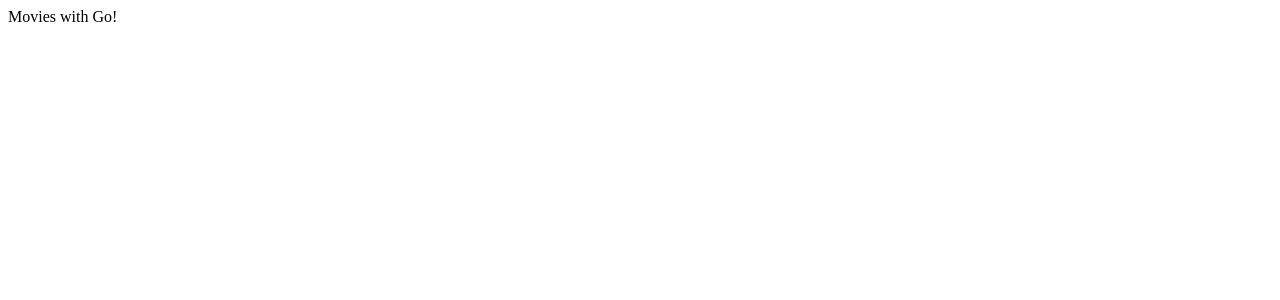
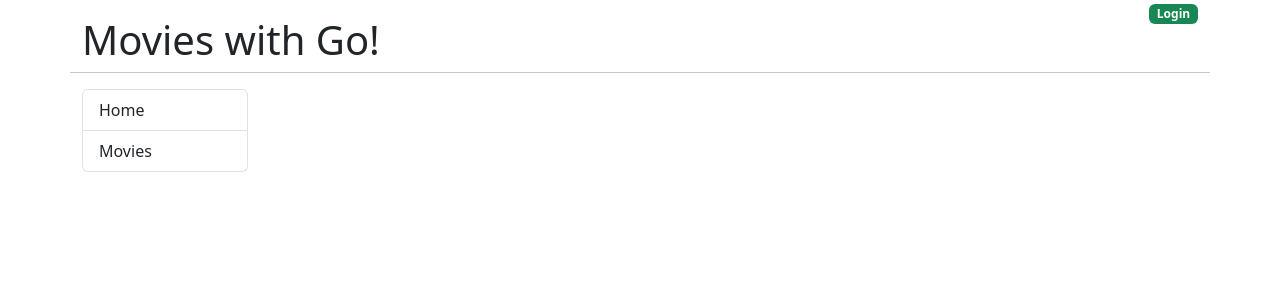
Before and after one commit to no-whey-jose/movies-with-go-fe, a React (Create React App) app: page / in a window 1280 px wide. Shown: the top 300 px of the page. Built offline with nearby package versions, Linux system fonts and the light colour scheme.

Commit message:
added bootstrap and basic homepage scaffolding

```diff
--- a/public/index.html
+++ b/public/index.html
@@ -10,34 +10,17 @@
       content="Web site created using create-react-app"
     />
     <link rel="apple-touch-icon" href="%PUBLIC_URL%/logo192.png" />
-    <!--
-      manifest.json provides metadata used when your web app is installed on a
-      user's mobile device or desktop. See https://developers.google.com/web/fundamentals/web-app-manifest/
-    -->
     <link rel="manifest" href="%PUBLIC_URL%/manifest.json" />
-    <!--
-      Notice the use of %PUBLIC_URL% in the tags above.
-      It will be replaced with the URL of the `public` folder during the build.
-      Only files inside the `public` folder can be referenced from the HTML.
-
-      Unlike "/favicon.ico" or "favicon.ico", "%PUBLIC_URL%/favicon.ico" will
-      work correctly both with client-side routing and a non-root public URL.
-      Learn how to configure a non-root public URL by running `npm run build`.
-    -->
-    <title>React App</title>
+    <link
+      href="https://cdn.jsdelivr.net/npm/bootstrap@5.3.3/dist/css/bootstrap.min.css"
+      rel="stylesheet"
+      integrity="sha384-QWTKZyjpPEjISv5WaRU9OFeRpok6YctnYmDr5pNlyT2bRjXh0JMhjY6hW+ALEwIH"
+      crossorigin="anonymous"
+    />
+    <title>Movies with Go</title>
   </head>
   <body>
     <noscript>You need to enable JavaScript to run this app.</noscript>
     <div id="root"></div>
-    <!--
-      This HTML file is a template.
-      If you open it directly in the browser, you will see an empty page.
-
-      You can add webfonts, meta tags, or analytics to this file.
-      The build step will place the bundled scripts into the <body> tag.
-
-      To begin the development, run `npm start` or `yarn start`.
-      To create a production bundle, use `npm run build` or `yarn build`.
-    -->
   </body>
 </html>
--- a/src/App.js
+++ b/src/App.js
@@ -1,9 +1,32 @@
-
-
 function App() {
   return (
-    <div className="App">
-      Movies with Go!
+    <div className="container">
+      <div className="row">
+        <div className="col">
+          <h1 className="mt-3">Movies with Go!</h1>
+        </div>
+        <div className="col text-end">
+          <a href="#!">
+            <span className="badge bg-success">Login</span>
+          </a>
+        </div>
+        <hr className="md-3" />
+      </div>
+      <div className="row">
+        <div className="col-md-2">
+          <nav>
+            <div className="list-group">
+              <a href="#!" className="list-group-item list-group-item-action">
+                Home
+              </a>
+              <a href="#!" className="list-group-item list-group-item-action">
+                Movies
+              </a>
+            </div>
+          </nav>
+        </div>
+        <div className="col-md-10"></div>
+      </div>
     </div>
   );
 }
```
